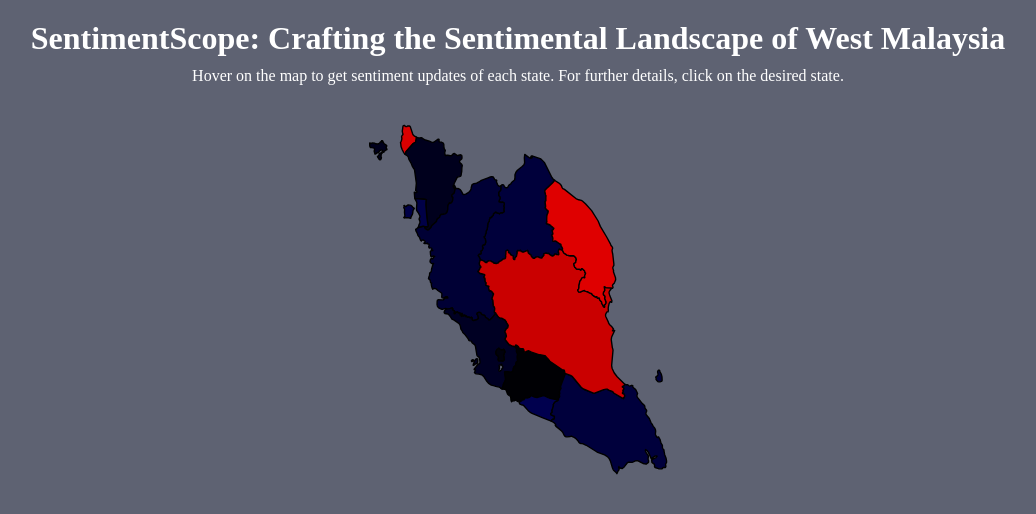
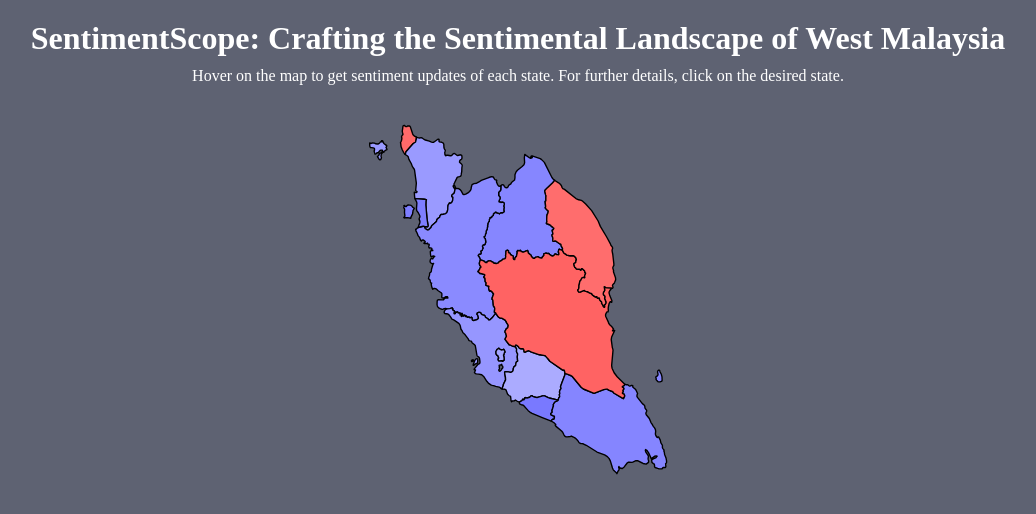
Before and after one commit to AmnaFaisal/SentimentScope, a plain HTML site: page index.html in a window 1280 px wide. Shown: the whole page, without its empty margins (122-1158 px from the left). Drawn offline with Linux system fonts and the light colour scheme.

Commit message:
Add files via upload
color change

```diff
--- a/index.html
+++ b/index.html
@@ -211,16 +211,23 @@
             console.error('Error loading JSON:', error);
         });
 
-    // Function to get color based on polarity score
-    function getColorFromScore(score) {
-        if (score < 0) {
-            const redValue = Math.floor(255 + (score * 255)); // From 255 to 0 for negative values
-            return `rgb(${redValue}, 0, 0)`; // Red shades
-        } else {
-            const blueValue = Math.floor(score * 255); // From 0 to 255 for positive values
-            return `rgb(0, 0, ${blueValue})`; // Blue shades
-        }
+        function getColorFromScore(score) {
+    // Ensure score is between -1 and 1
+    score = Math.max(-1, Math.min(1, score));
+
+    if (score < 0) {
+        // For negative scores (smooth red transition, reducing blue component)
+        const intensity = Math.floor(125 * (1 + score)); // From 0 to 255 as score goes from -1 to 0
+        return `rgb(255, ${intensity}, ${intensity})`; // Red to lighter red
+    } else {
+        // For positive scores (smooth blue transition, reducing red component)
+        const intensity = Math.floor(175 * (1 - score)); // From 255 to 0 as score goes from 0 to 1
+        return `rgb(${intensity}, ${intensity}, 255)`; // Lighter blue to blue
     }
+}
+
+
+
 </script>
 
 
```
